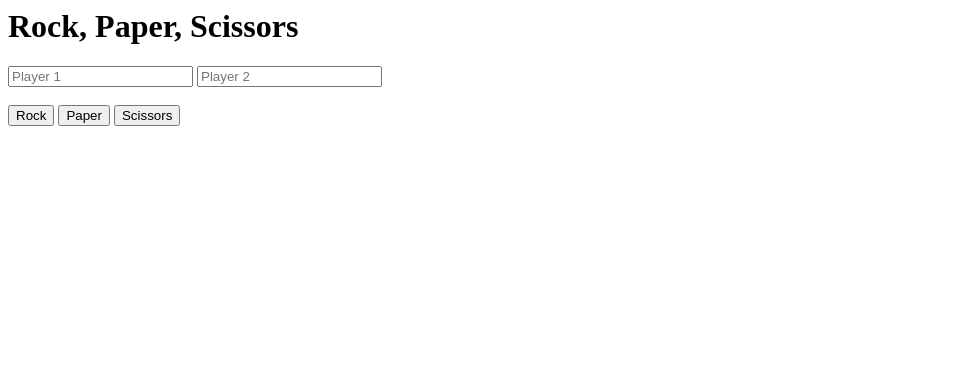
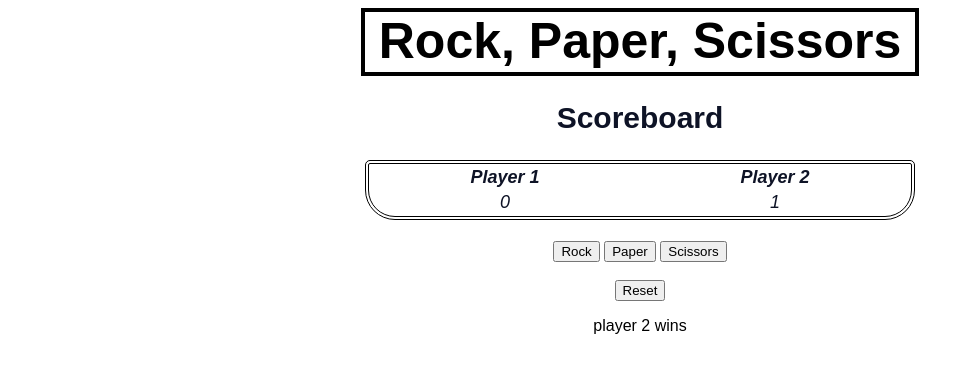
Before and after one commit to sammworthen/rock_paper_scissors, a plain HTML site: page index.html in a window 1280 px wide. Both pictures are taken after a click on the button "Rock". Shown: the whole page, without its empty margins (0-974 px from the left). Drawn offline with nearby package versions, Linux system fonts and the light colour scheme.

Commit message:
added style

```diff
--- a/index.html
+++ b/index.html
@@ -1,19 +1,43 @@
 <html>
   <head>
-    <link rel="stylesheet" href="main.css">
+    <link rel= "stylesheet" href="style.css">
     <script src="https://ajax.googleapis.com/ajax/libs/jquery/3.2.0/jquery.min.js"></script>
   </head>
   <body>
     <h1>Rock, Paper, Scissors</h1>
 
-    <input id="player1" placeholder="Player 1"></input>
-    <input id="player2" placeholder="Player 2"></input>
+    <div class="scoreboard">
+      <h2>Scoreboard</h2>
+        <table>
+          <thead>
+            <tr>
+              <th>Player 1</th>
+              <th>Player 2</th>
+            </tr>
+          </thead>
+          <tbody>
+            <tr>
+              <td id="playerScores1">0</td>
+              <td id="playerScores2">0</td>
+            </tr>
+          </tbody>
+        </table>
+    </div>
     <br>
     <br>
-    <button id="rock">Rock</button>
-    <button id="paper">Paper</button>
-    <button id="scissors">Scissors</button>
+    <br>
+    <br>
+    <br>
+    <div class="buttons">
+      <button id="rock">Rock</button>
+      <button id="paper">Paper</button>
+      <button id="scissors">Scissors</button>
+      <br>
+      <br>
+      <button id="reset">Reset</button>
+      <p></p>
 
-    <script src="main.js"></script>
+      <script src="main.js"></script>
+    </div>
   </body>
 <html>
--- a/main.js
+++ b/main.js
@@ -1,22 +1,112 @@
 $(document).ready( function() {
-  //grab the player 1's selection
-  var playerChoice1 = null;
-  var playerChoice2 = Math.random()
-  var $rock = $('#rock')
-  var $paper = $('#paper')
-  var $scissors = $('#scissors')
+
+  var playerArray1 = new Array
+  var playerArray2 = new Array
+  var playerScore1 = 0
+  var playerScore2 = 0
+
+  $('#rock, #paper, #scissors').click( function() {
+    var playerChoice2 = Math.random()
+    var playerChoice1 = $(this).attr('id');
 
     if(playerChoice2 < .33) {
-      playerChoice2 == 'rock'
+      playerChoice2 = 'rock'
     } else if (playerChoice2 < .6666) {
-      playerChoice2 =='paper'
+      playerChoice2 = 'paper'
     } else {
-      playerChoice2 == 'scissors'
+      playerChoice2 = 'scissors'
     };
 
-    $('#rock').click( function{
-      playerChoice1.val('rock')
-      console.log(playerChoice1)
+    $('h3').text('Player 1 chose: ' + playerChoice1 + ' ' +
+                    'Player 2 chose: ' + playerChoice2)
+    var playerPoints1 = 0
+    var playerPoints2 = 0
+
+    if (playerChoice1 === 'rock') {
+      if (playerChoice2 === 'rock') {
+        $('p').text('You tie')
+        playerPoints1 = 0
+        playerPoints2 = 0
+      } else if (playerChoice2 == 'paper') {
+        $('p').text('player 2 wins')
+        playerPoints1 = 0
+        playerPoints2 = 1
+      } else {
+        $('p').text('player 1 wins')
+        playerPoints1 = 1
+        playerPoints2 = 0
+      }
+    } else if (playerChoice1 === 'paper') {
+      if (playerChoice2 === 'paper') {
+        $('p').text('You tie')
+        playerPoints1 = 0
+        playerPoints2 = 0
+      } else if (playerChoice2 === 'scissors') {
+        $('p').text('player 2 wins')
+        playerPoints1 = 0
+        playerPoints2 = 1
+      } else {
+        $('p').text('player 1 wins')
+        playerPoints1 = 1
+        playerPoints2 = 0
+       }
+    } else {
+      if (playerChoice2 === 'scissors') {
+        $('p').text('Tie')
+        playerPoints1 = 0
+        playerPoints2 = 0
+      } else if (playerChoice2 === 'rock') {
+        $('p').text('Player 2 wins')
+        playerPoints1 = 0
+        playerPoints2 = 1
+      } else {
+        $('p').text('Player 1 wins')
+        playerPoints1 = 1
+        playerPoints2 = 0
+      }
+    }
+    console.log(playerPoints1)
+    console.log(playerPoints2)
+
+    var addScores = function(playerPoints1, playerPoints2) {
+      playerArray1.push(playerPoints1)
+      playerArray2.push(playerPoints2)
+    }
+    addScores(playerPoints1, playerPoints2)
+
+    console.log(playerArray1)
+    console.log(playerArray2)
+
+    console.log(playerScore1)
+    console.log(playerScore2)
+
+    var sumScore = function(array1, array2) {
+      for (var i = playerArray1.length -1; i<playerArray1.length; i++) {
+        var win1 = playerArray1[i]
+        var win2 = playerArray2[i]
+        playerScore1 = playerScore1 + win1
+        playerScore2 = playerScore2 + win2
+      }
+    }
+
+    sumScore()
+
+    console.log(playerScore1)
+    console.log(playerScore2)
+
+    $('#playerScores1').each(function() {
+      $(this).html(playerScore1)
     })
-
+    $('#playerScores2').each(function() {
+      $(this).html(playerScore2)
+    })
+  })
+  $('#reset').click( function() {
+    $('h3, p').text('')
+    $('#playerScores').html('0')
+    playerScore1 = 0
+    playerScore2 = 0
+    $('#playerScores1').html(playerScore1)
+    $('#playerScores2').html(playerScore2)
+  })
 })
--- /dev/null
+++ b/style.css
@@ -0,0 +1,55 @@
+h1 {
+  font-family: 'Days One', sans-serif;
+  list-style: none;
+  padding-bottom: 10px;
+  margin: 0 auto;
+  position: relative;
+  width: 550px;
+  height: 50px;
+  text-align: center;
+  font-size: 50px;
+  border: 4px solid black;
+}
+
+.scoreboard {
+  font-family: 'Days One', sans-serif;
+  list-style: none;
+  padding:0;
+  margin: 0 auto;
+  position: relative;
+  width: 550px;
+  height: 50px;
+  text-align: center;
+  font-size: 20px;
+  border-radius: 5px 5px 30px 30px;
+  color: #0E1326;
+  background: #ffffff;
+}
+
+table {
+  font-family: 'Days One', sans-serif;
+  list-style: none;
+  padding:0;
+  margin: 0 auto;
+  position: relative;
+  width: 550px;
+  height: 50px;
+  text-align: center;
+  font-size: 18px;
+  font-style: italic;
+  border-radius: 5px 5px 30px 30px;
+  border: 4px double black;
+  color: #0E1326;
+  background: #ffffff;
+}
+
+.buttons {
+  font-family: 'Days One', sans-serif;
+  list-style: none;
+  padding:0;
+  margin: 0 auto;
+  position: relative;
+  text-align: center;
+  height: 100px;
+  width: 400px;
+}
```
